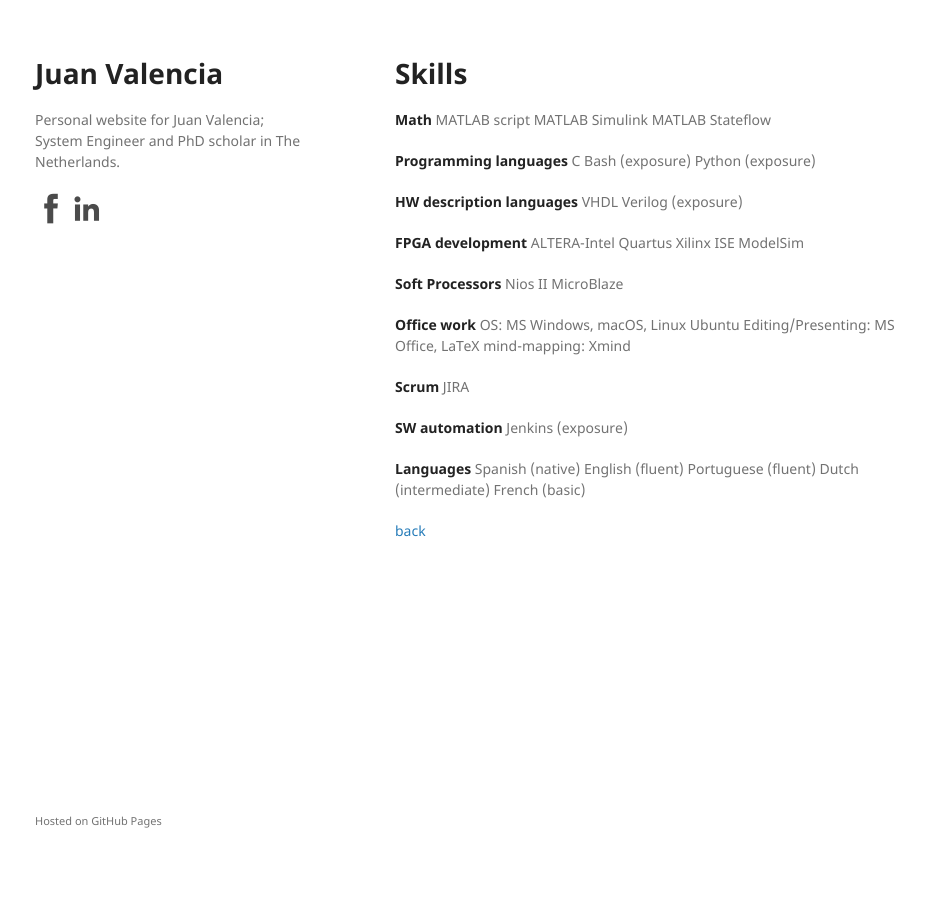
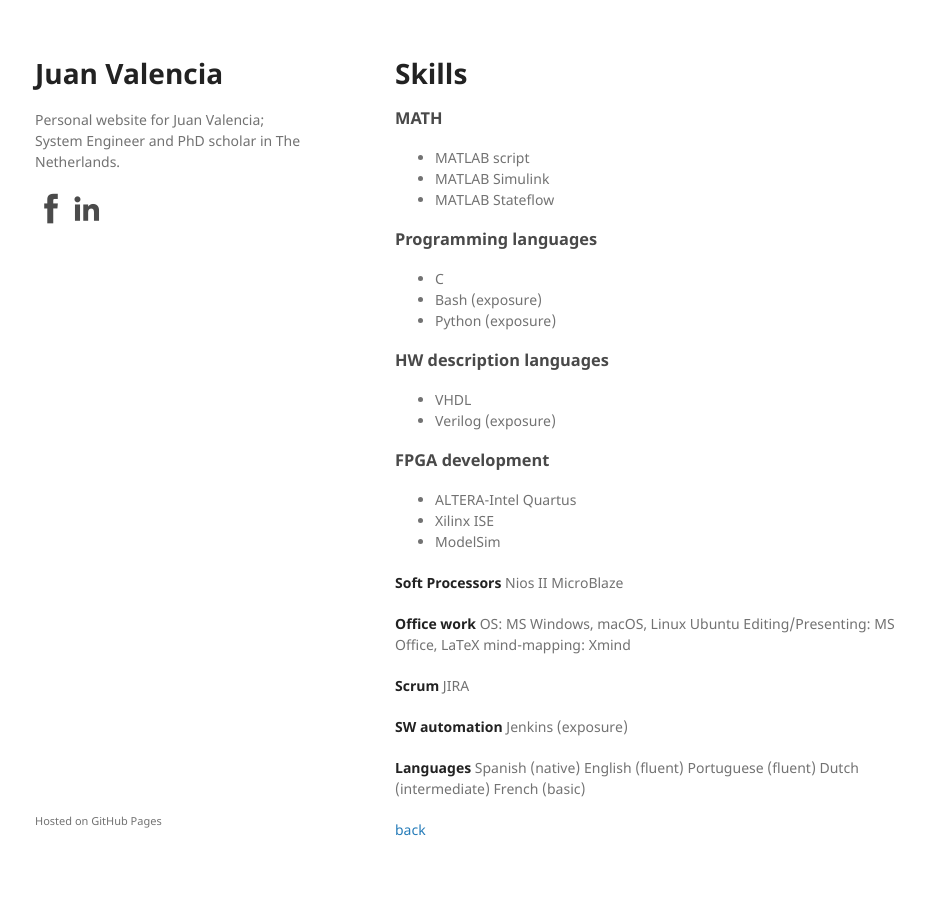
Before and after one commit to juanvalen15/juanvalen15.github.io, a Jekyll site: the page built from skills.md, in a window 1280 px wide. Shown: the whole page, without its empty margins (175-1100 px from the left). Built offline with Jekyll 4.4.1, drawn with Linux system fonts in a browser that asks for light colours; our own code applies the rules of GitHub Pages for plain Markdown files.

```diff
--- a/skills.md
+++ b/skills.md
@@ -4,24 +4,24 @@ layout: default
 
 # [](#header-1)Skills
 
-**Math**
-MATLAB script
-MATLAB Simulink
-MATLAB Stateflow
+### MATH
+- MATLAB script
+- MATLAB Simulink
+- MATLAB Stateflow
 
-**Programming languages**
-C
-Bash (exposure)
-Python (exposure)
+### Programming languages
+- C
+- Bash (exposure)
+- Python (exposure)
 
-**HW description languages**
-VHDL
-Verilog (exposure)
+### HW description languages
+- VHDL
+- Verilog (exposure)
 
-**FPGA development**
-ALTERA-Intel Quartus
-Xilinx ISE
-ModelSim
+### FPGA development
+- ALTERA-Intel Quartus
+- Xilinx ISE
+- ModelSim
 
 **Soft Processors**
 Nios II
```
Also changed, not shown: index.md (+2 -2 lines).
